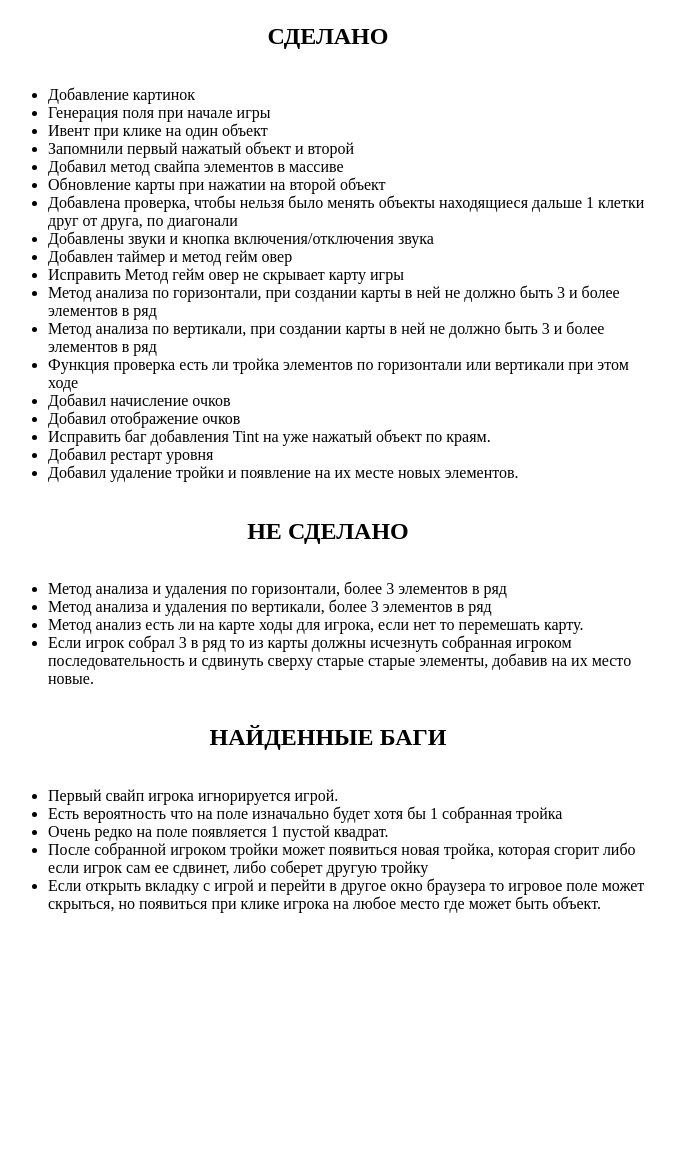
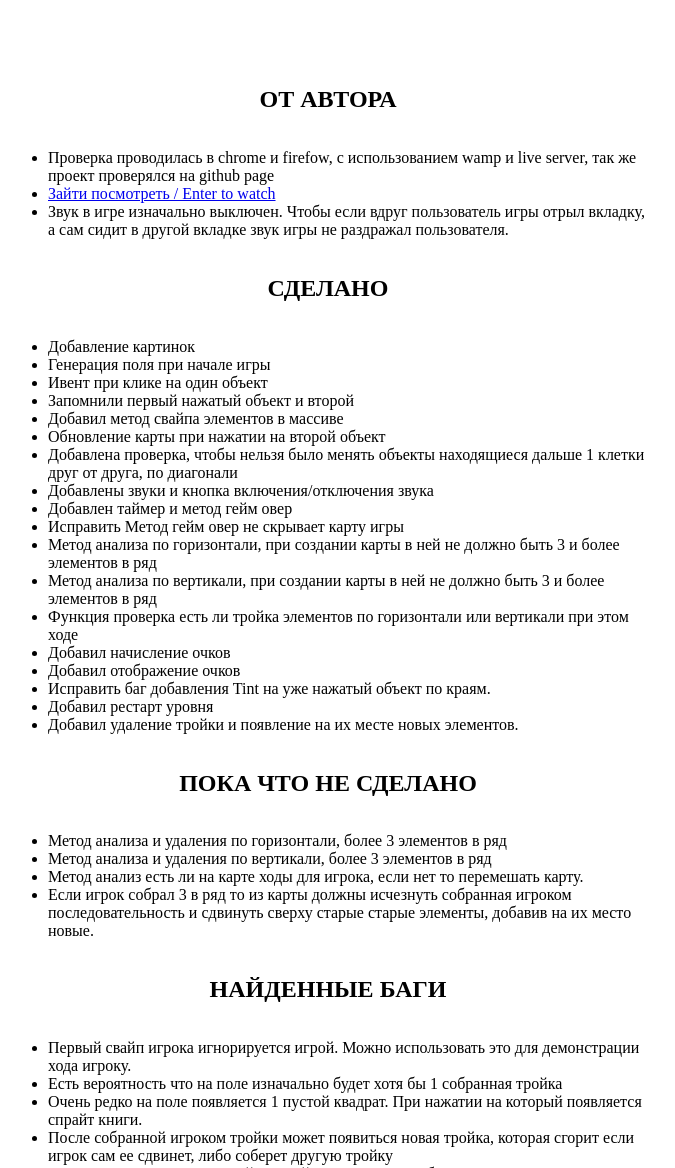
Before and after one commit to Lenarqa/PhaserCGTest, a plain HTML site: page index.html in a window 1280 px wide. Shown: the part 766-1934 px from the top of the page, without its empty margins (312-987 px from the left). Before the commit the page ends 1695 px from the top, so only its background shows below. Drawn offline with Linux system fonts and the light colour scheme; animation ran at ten frames a second.

Commit message:
correct text

```diff
--- a/css/style.css
+++ b/css/style.css
@@ -17,6 +17,10 @@ body{
 .todo{
     margin-top: 2rem;
     width: 100%;
+    display: flex;
+    justify-content: center;
+    align-items: center;
+    flex-direction: column;
 }
 
 .todo-item{
--- a/index.html
+++ b/index.html
@@ -11,12 +11,22 @@
     <div class="content">
         <h2>Нажми на микрофон, чтобы включить звук.</h2>
         <h2>Чтобы поменять местами объекты, кликни сначала на первый объект, он выделиться желтым,
-            затем на объект с которым хочешь поменяться. Первый свайп в игре тестовый!(не баг а фича), он ничего не делает.
+            затем на объект с которым хочешь поменяться. Первый свайп в игре тестовый, он просто показывает как выглядит
+                ход игрока.
         </h2>
 
         <div id="mainGameScene"></div>
     </div>
-    <div class="content todo">
+    <div class="todo">
+        <div class="someText todo-item">
+            <h2>От автора</h2>
+            <ul>
+                <li>Проверка проводилась в chrome и firefow, с использованием wamp и live server, так же проект проверялся на github page</li>
+                <li><a href="https://lenarqa.github.io/PhaserCGTest/">Зайти посмотреть / Enter to watch</a></li>
+                <li>Звук в игре изначально выключен. Чтобы если вдруг пользователь игры отрыл вкладку, а сам сидит в другой вкладке
+                    звук игры не раздражал пользователя.
+                </li>
+        </div>
         <div class="yes todo-item">
             <h2>Сделано</h2>
             <ul>
@@ -41,7 +51,7 @@
             </ul>
         </div>
         <div class="no todo-item">
-            <h2>Не сделано</h2>
+            <h2>Пока что не сделано</h2>
             <ul>
                 <li>Метод анализа и удаления по горизонтали, более 3 элементов в ряд</li>
                 <li>Метод анализа и удаления по вертикали, более 3 элементов в ряд</li>
@@ -54,14 +64,16 @@
         <div class="bugs todo-item">
             <h2>Найденные баги</h2>
             <ul>
-                <li>Первый свайп игрока игнорируется игрой.</li>
+                <li>Первый свайп игрока игнорируется игрой. Можно использовать это для демонстрации хода игроку.</li>
                 <li>Есть вероятность что на поле изначально будет хотя бы 1 собранная тройка</li>
-                <li>Очень редко на поле появляется 1 пустой квадрат.</li>
-                <li>После собранной игроком тройки может появиться новая тройка, которая сгорит либо если
+                <li>Очень редко на поле появляется 1 пустой квадрат. При нажатии на который появляется спрайт книги.</li>
+                <li>После собранной игроком тройки может появиться новая тройка, которая сгорит если
                     игрок сам ее сдвинет, либо соберет другую тройку</li>
                 <li>Если открыть вкладку с игрой и перейти в другое окно браузера то игровое поле может скрыться, но появиться при
                     клике игрока на любое место где может быть объект.
                 </li>
+                <li>При первой игре таймер несколько раз не доходил до конца но уже скрывал поле, после первой игры такого замечено не было</li>
+
                 <!-- <li>Иногда замена элементов при сгорании происходит очень странно, возможно ошибка
                     в функции которая удаляет три в ряд по вертикале. Либо при замене игрока игра сжигает элементы по горизонтали,
                         на их место ставит новые элементы, и сразу же находит 3 в ряд по вертикале и сжигает еще и их. Или нет и все нормально
```
